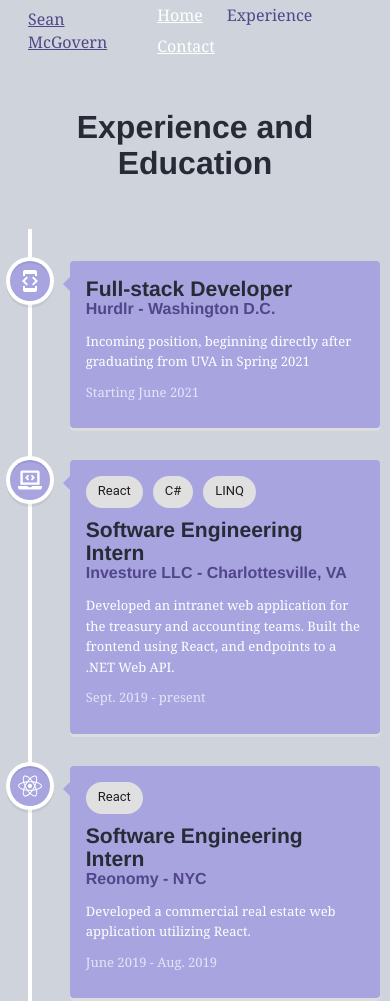
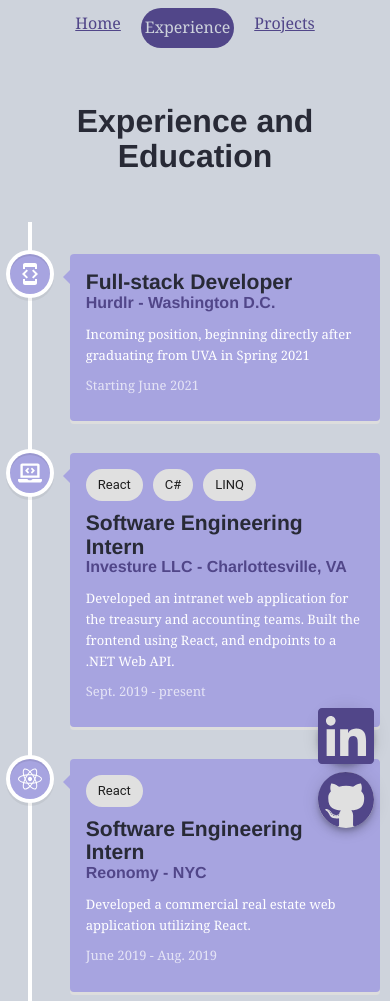
Before and after one commit to seanrmcgovern/personal-site, a Gatsby site: page /experience in a window 390 px wide. Shown: the top 1001 px of the page. Built offline with nearby package versions, Linux system fonts and the light colour scheme; Gatsby itself is replaced by a stand-in of ours; what typography-theme-fairy-gates would draw is missing.

Commit message:
Added social links, made navbar responsive, and starting projects page

```diff
--- a/src/components/layout.js
+++ b/src/components/layout.js
@@ -1,7 +1,7 @@
 import React from "react"
 import { Link } from "gatsby"
-
-import { fade, makeStyles } from '@material-ui/core/styles';
+import { fade, makeStyles, useTheme } from '@material-ui/core/styles';
+import clsx from 'clsx';
 import AppBar from '@material-ui/core/AppBar';
 import Toolbar from '@material-ui/core/Toolbar';
 import IconButton from '@material-ui/core/IconButton';
@@ -12,6 +12,10 @@ import AccountCircle from '@material-ui/icons/AccountCircle';
 import MailIcon from '@material-ui/icons/Mail';
 import NotificationsIcon from '@material-ui/icons/Notifications';
 import MoreIcon from '@material-ui/icons/MoreVert';
+import Zoom from '@material-ui/core/Zoom';
+import Fab from '@material-ui/core/Fab';
+import { FaGithub, FaLinkedin } from "react-icons/fa"
+
 
 // const ListLink = props => (
 //     <Link to={props.to}>{props.children}</Link>
@@ -20,23 +24,45 @@ import MoreIcon from '@material-ui/icons/MoreVert';
 const useStyles = makeStyles((theme) => ({
     navbar: {
         backgroundColor: "#ced3dc",
-        boxShadow: "none"
+        boxShadow: "none",
     },
     header: {
       color: "#514689",
       display: 'inline-block',
       margin: '0 0.5rem',
       padding: '0.25rem',
+      [theme.breakpoints.down('sm')]: {
+        display: 'none',
+      },
+    },
+    navItems: {
+      [theme.breakpoints.down('sm')]: {
+        display: "flex",
+        margin: "0 auto"
+      },
     },
     linkStyles: {
-        color: 'white',
+        color: "#514689",
         display: 'inline-block',
         margin: '0 0.5rem',
         padding: '0.25rem',
     },
     activeLink: {
-        color: "#514689",
+        color: "#ced3dc",
         textDecoration: 'none',
+        backgroundColor: "#514689",
+        borderRadius: 20,
+        padding: "1vh 1vw"
+    },
+    fab1: {
+      position: "fixed",
+      bottom: theme.spacing(2),
+      right: theme.spacing(2),
+    },
+    fab2: {
+      position: "fixed",
+      bottom: theme.spacing(10),
+      right: theme.spacing(2),
     },
     hoverLink: {
         '&::before': {
@@ -76,6 +102,9 @@ const useStyles = makeStyles((theme) => ({
     },
     grow: {
       flexGrow: 1,
+      [theme.breakpoints.down('sm')]: {
+        display: 'none',
+      },
     },
     menuButton: {
       marginRight: theme.spacing(2),
@@ -139,6 +168,13 @@ const useStyles = makeStyles((theme) => ({
 
 export default function Layout({ children }) {
   const classes = useStyles();
+  const theme = useTheme();
+
+  const transitionDuration = {
+    enter: theme.transitions.duration.enteringScreen,
+    exit: theme.transitions.duration.leavingScreen,
+  };
+
   const [anchorEl, setAnchorEl] = React.useState(null);
   const [mobileMoreAnchorEl, setMobileMoreAnchorEl] = React.useState(null);
 
@@ -205,22 +241,22 @@ export default function Layout({ children }) {
   );
 
   return (
-    <div>
+    <div >
         <AppBar position="static" className={classes.navbar}>
         <Toolbar>
             <Link to="/" className={classes.header} >
-                <div className={classes.hoverLink}>Sean McGovern</div>
+                Sean McGovern
             </Link>
           <div className={classes.grow} />
-          <div>
+          <div className={classes.navItems}>
             <Link to="/" className={classes.linkStyles} activeClassName={classes.activeLink}>
                 Home
             </Link>
             <Link to="/experience" className={classes.linkStyles} activeClassName={classes.activeLink}>
                 Experience
             </Link>
-            <Link to="/contact" className={classes.linkStyles} activeClassName={classes.activeLink}>
-                Contact
+            <Link to="/projects" className={classes.linkStyles} activeClassName={classes.activeLink}>
+                Projects
             </Link>
           </div>
           {/* <div className={classes.sectionMobile}>
@@ -239,6 +275,34 @@ export default function Layout({ children }) {
       {/* {renderMobileMenu} */}
       {renderMenu}
       {children}
+        <a href="https://github.com/seanrmcgovern">
+          <Zoom
+            in={true}
+            timeout={transitionDuration}
+            style={{
+              transitionDelay: `${transitionDuration.exit}ms`,
+            }}
+            unmountOnExit
+          >
+            <Fab aria-label={"GitHub"} className={classes.fab1}>
+              <FaGithub size="small" color={"#514689"}/>
+            </Fab>
+          </Zoom>
+        </a>
+        <a href="https://www.linkedin.com/in/seanrmcgovern/">
+          <Zoom
+            in={true}
+            timeout={transitionDuration}
+            style={{
+              transitionDelay: `${transitionDuration.exit}ms`,
+            }}
+            unmountOnExit
+          >
+            <Fab aria-label={"LinkedIn"} className={classes.fab2}>
+                <FaLinkedin size="small" color={"#514689"} />
+            </Fab>
+          </Zoom>
+        </a>
     </div>
   )
 }
--- a/src/pages/experience.js
+++ b/src/pages/experience.js
@@ -9,7 +9,6 @@ export default function Experience() {
     <Layout>
         <div style={{ margin: `3rem auto`, padding: `0 1rem`, textAlign: "center" }}>
             <h1 style={{color: "#282A36"}}>Experience and Education</h1>
-            {/* 282A36 */}
         </div>
         <ExperienceTimeline/>
     </Layout>
--- a/src/pages/index.js
+++ b/src/pages/index.js
@@ -7,8 +7,8 @@ export default function Home() {
   return (
     <Layout>
       <Header headerText="Hello Gatsby!" />
-
-      <div style={{height: "2000px"}}></div>
+      <Header headerText="Hello Gatsby!" /><Header headerText="Hello Gatsby!" /><Header headerText="Hello Gatsby!" /><Header headerText="Hello Gatsby!" /><Header headerText="Hello Gatsby!" /><Header headerText="Hello Gatsby!" /><Header headerText="Hello Gatsby!" /><Header headerText="Hello Gatsby!" /><Header headerText="Hello Gatsby!" /><Header headerText="Hello Gatsby!" /><Header headerText="Hello Gatsby!" /><Header headerText="Hello Gatsby!" /><Header headerText="Hello Gatsby!" /><Header headerText="Hello Gatsby!" /><Header headerText="Hello Gatsby!" /><Header headerText="Hello Gatsby!" /><Header headerText="Hello Gatsby!" /><Header headerText="Hello Gatsby!" /><Header headerText="Hello Gatsby!" /><Header headerText="Hello Gatsby!" />
+      {/* <div style={{height: "2000px"}}></div> */}
     </Layout>
   )
 }
--- a/src/pages/contact.js
+++ b/src/pages/projects.js
@@ -3,12 +3,10 @@ import { Link } from "gatsby"
 import Header from "../components/header"
 import Layout from "../components/layout"
 
-export default function Contact() {
+export default function Projects() {
   return (
     <Layout>
-      <Link to="/">Home</Link>
-      <Header headerText="Contact" />
-      <p>Send us a message!</p>
+      <Header headerText="Projects Here" />
     </Layout>
   )
 }
```
